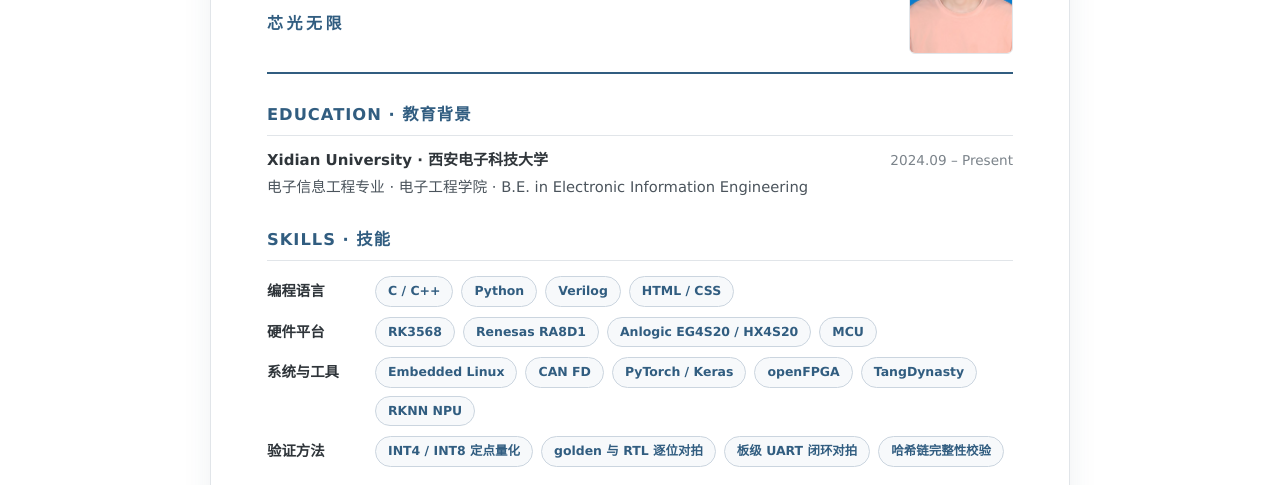
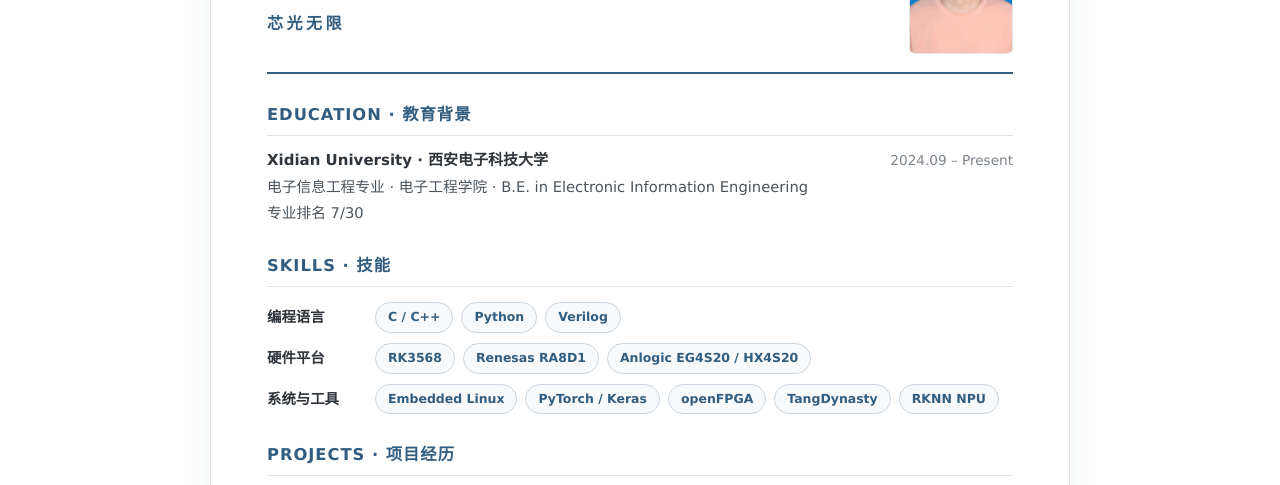
Before and after one commit to Nizhenghang/homepage, a website: page cv/index.html in a window 1280 px wide. Shown: the part 303-788 px from the top of the page. Drawn offline with Linux system fonts and the light colour scheme.

Commit message:
简历技能精简为技术栈三组，教育背景补充专业排名 7/30

```diff
--- a/cv/index.html
+++ b/cv/index.html
@@ -82,6 +82,7 @@
           <span class="cv-entry__date">2024.09 – Present</span>
         </div>
         <p class="cv-entry__sub">电子信息工程专业 · 电子工程学院 · B.E. in Electronic Information Engineering</p>
+        <p class="cv-entry__sub">专业排名 7/30</p>
       </div>
     </section>
 
@@ -89,13 +90,11 @@
       <h2>Skills · 技能</h2>
       <dl class="cv-skills">
         <dt>编程语言</dt>
-        <dd><ul class="chips"><li>C / C++</li><li>Python</li><li>Verilog</li><li>HTML / CSS</li></ul></dd>
+        <dd><ul class="chips"><li>C / C++</li><li>Python</li><li>Verilog</li></ul></dd>
         <dt>硬件平台</dt>
-        <dd><ul class="chips"><li>RK3568</li><li>Renesas RA8D1</li><li>Anlogic EG4S20 / HX4S20</li><li>MCU</li></ul></dd>
+        <dd><ul class="chips"><li>RK3568</li><li>Renesas RA8D1</li><li>Anlogic EG4S20 / HX4S20</li></ul></dd>
         <dt>系统与工具</dt>
-        <dd><ul class="chips"><li>Embedded Linux</li><li>CAN FD</li><li>PyTorch / Keras</li><li>openFPGA</li><li>TangDynasty</li><li>RKNN NPU</li></ul></dd>
-        <dt>验证方法</dt>
-        <dd><ul class="chips"><li>INT4 / INT8 定点量化</li><li>golden 与 RTL 逐位对拍</li><li>板级 UART 闭环对拍</li><li>哈希链完整性校验</li></ul></dd>
+        <dd><ul class="chips"><li>Embedded Linux</li><li>PyTorch / Keras</li><li>openFPGA</li><li>TangDynasty</li><li>RKNN NPU</li></ul></dd>
       </dl>
     </section>
 
```
Also changed, not shown: 1 other file.
